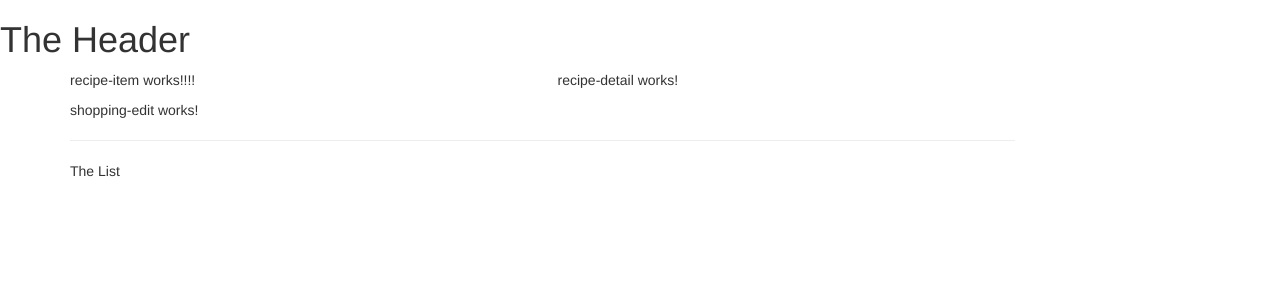
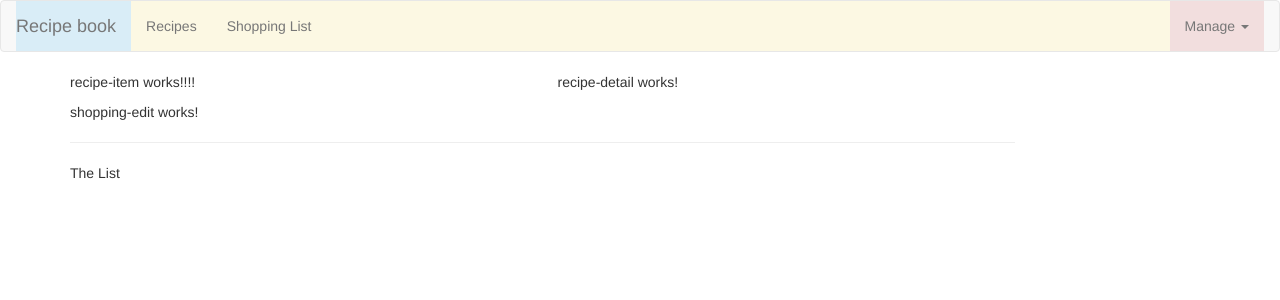
Before and after one commit to VitorGCS/Angular-fundamentals, an Angular app: page / in a window 1280 px wide. Shown: the top 300 px of the page. Built offline with nearby package versions, Linux system fonts and the light colour scheme.

Commit message:
Adding a Navigation Bar

```diff
--- a/src/app/header/header.component.html
+++ b/src/app/header/header.component.html
@@ -1 +1,26 @@
-<h1>The Header</h1>
+<nav class="navbar navbar-default">
+  <div class="container-fluid">
+
+    <div class="navbar-header bg-info">
+      <a href="#" class="navbar-brand">Recipe book</a>
+    </div>
+
+    <div class="collapse navbar-collapse bg-warning">
+      <ul class="nav navbar-nav">
+        <li><a href="#">Recipes</a></li>
+        <li><a href="#">Shopping List</a></li>
+      </ul>
+
+      <ul class="nav navbar-nav navbar-right bg-danger">
+        <li class="dropdown">
+          <a href="#" class="dropdown-toggle" role="button">Manage <span class="caret"></span> </a>
+          <ul class="dropdown-menu">
+            <li><a href="#">Save Data</a></li>
+            <li><a href="#">Fetch Data</a></li>
+          </ul>
+        </li>
+      </ul>
+
+    </div>
+  </div>
+</nav>
```
